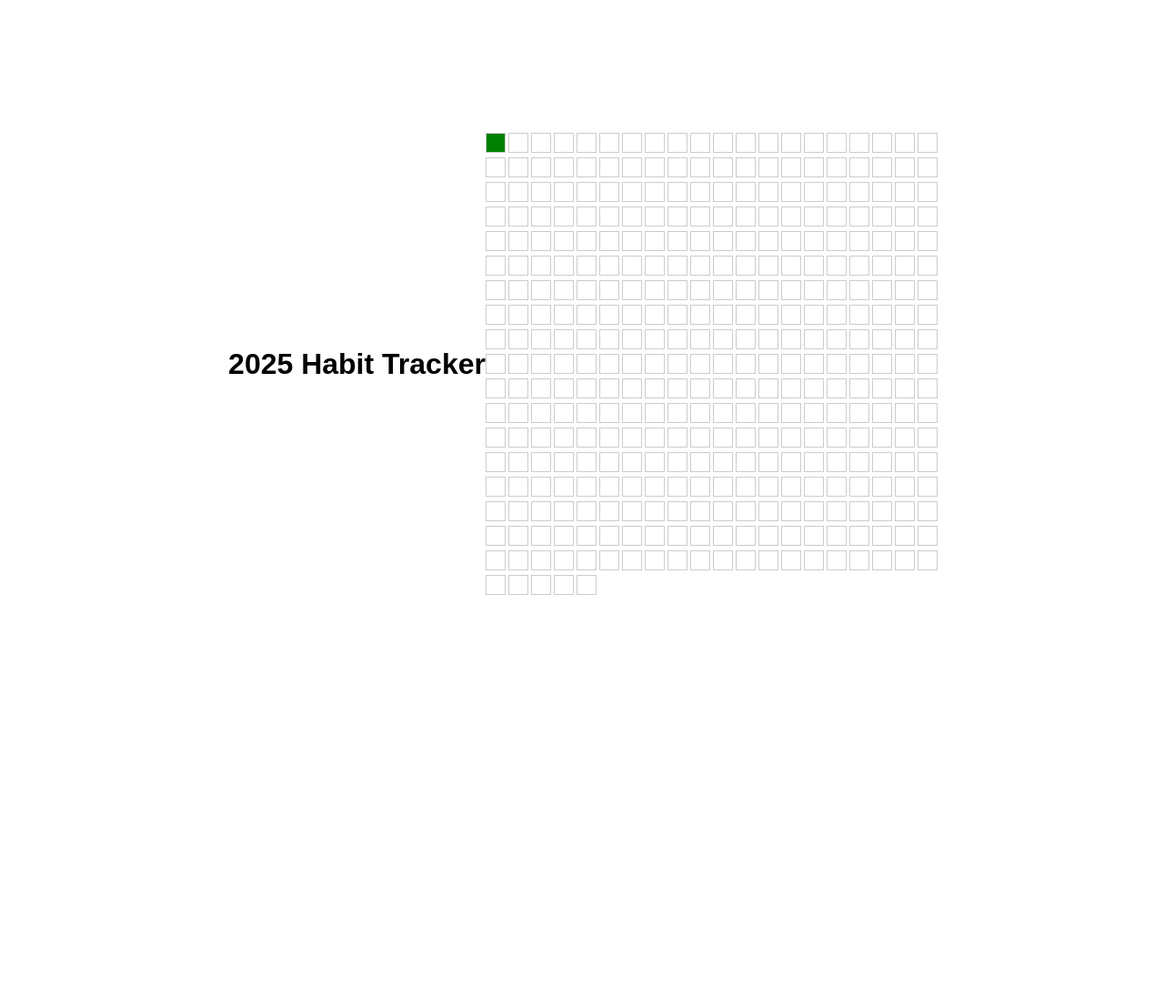
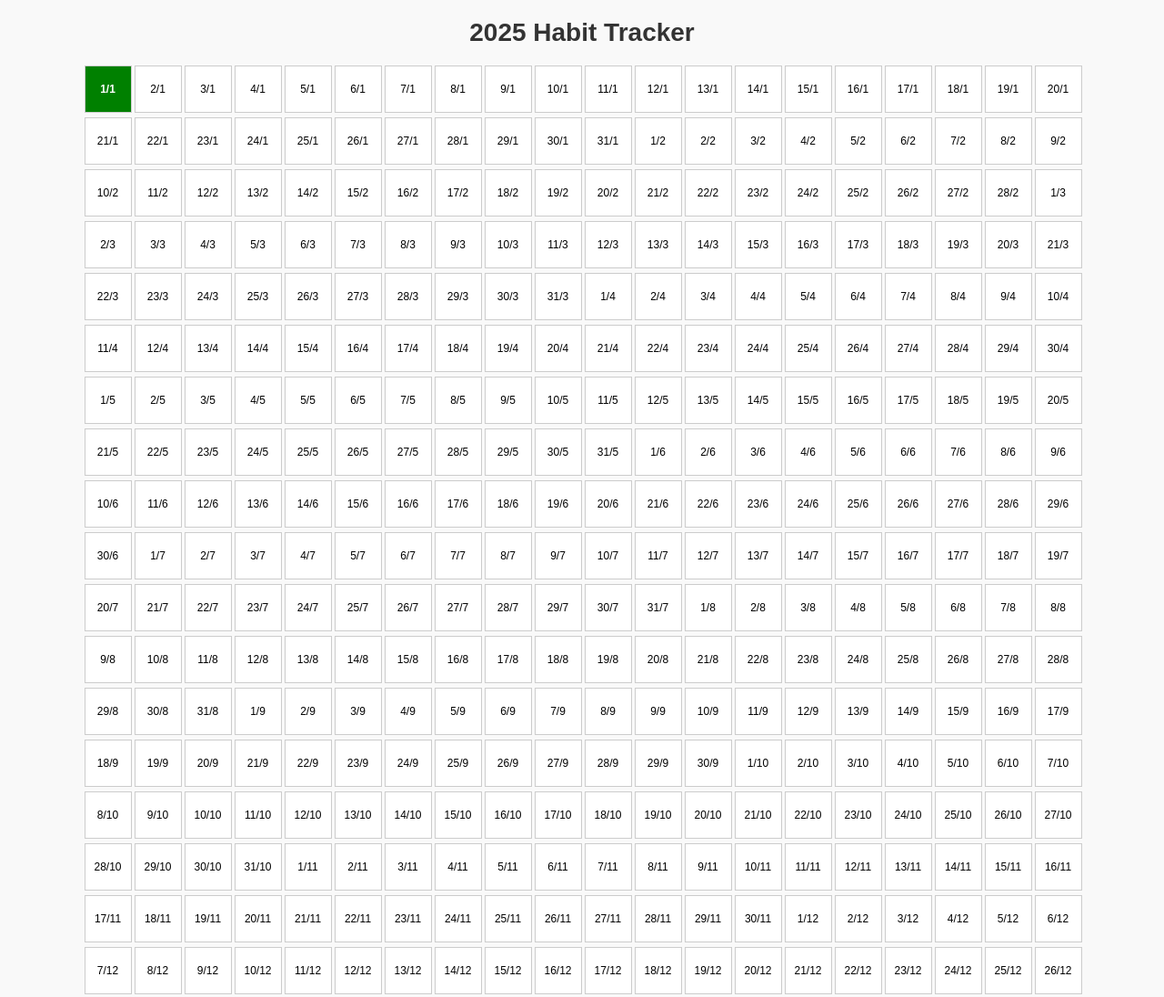
Before and after one commit to ILONGM/HabitTracker, a plain HTML site: page index.html in a window 1280 px wide. Shown: the top 1096 px of the page at 91% size. Before the commit the page ends 800 px from the top, so only its background shows below. Drawn offline with Linux system fonts and the light colour scheme.

Commit message:
commit 2

```diff
--- a/index.html
+++ b/index.html
@@ -1,10 +1,9 @@
 <!DOCTYPE html>
 <html lang="en">
-    <title>2025 Habit Tracker</title>
-
 <head>
     <meta charset="UTF-8">
     <meta name="viewport" content="width=device-width, initial-scale=1.0">
+    <title>2025 Habit Tracker</title>
     <link rel="stylesheet" href="style.css">
 </head>
 <body>
@@ -13,19 +12,31 @@
     <script>
         // Dynamically generate 365 days
         const tracker = document.getElementById("tracker");
+        const startDate = new Date("2025-01-01");
 
         for (let i = 1; i <= 365; i++) {
             const day = document.createElement("div");
             day.className = "day";
             day.id = `day-${i}`;
+
+            // Calculate the date for each square
+            const date = new Date(startDate);
+            date.setDate(startDate.getDate() + i - 1);
+
+            // Add date as text inside the square
+            day.innerText = `${date.getDate()}/${date.getMonth() + 1}`;
             day.onclick = () => markDay(i);
+
             tracker.appendChild(day);
         }
 
         // Store completed days in local storage
         const markDay = (day) => {
-            const today = new Date().getDate(); // You can replace with custom logic
-            if (day !== today) return; // Only allow today's square to be clicked
+            const today = new Date();
+            const startDay = new Date("2025-01-01");
+            const currentDayIndex = Math.ceil((today - startDay) / (1000 * 60 * 60 * 24)) + 1;
+
+            if (day !== currentDayIndex) return; // Only allow today's square to be clicked
 
             const completedDays = JSON.parse(localStorage.getItem('completedDays')) || [];
             if (!completedDays.includes(day)) {
--- a/style.css
+++ b/style.css
@@ -1,28 +1,43 @@
 body {
     font-family: Arial, sans-serif;
     display: flex;
-    justify-content: center;
+    flex-direction: column;
     align-items: center;
-    height: 100vh;
     margin: 0;
+    padding: 0;
+    background-color: #f9f9f9;
+}
+
+h1 {
+    margin: 20px 0;
+    font-size: 28px;
+    color: #333;
 }
 
 .tracker {
     display: grid;
-    grid-template-columns: repeat(20, 20px); /* 20 squares per row */
+    grid-template-columns: repeat(20, 50px); /* 20 squares per row */
     grid-gap: 5px;
+    justify-content: center;
 }
 
 .day {
-    width: 20px;
-    height: 20px;
+    width: 50px;
+    height: 50px;
     background-color: white;
     border: 1px solid #ccc;
+    display: flex;
+    align-items: center;
+    justify-content: center;
+    font-size: 12px;
+    text-align: center;
     cursor: pointer;
 }
 
 .day.completed {
     background-color: green;
+    color: white;
+    font-weight: bold;
 }
 
 .day:hover {
```
